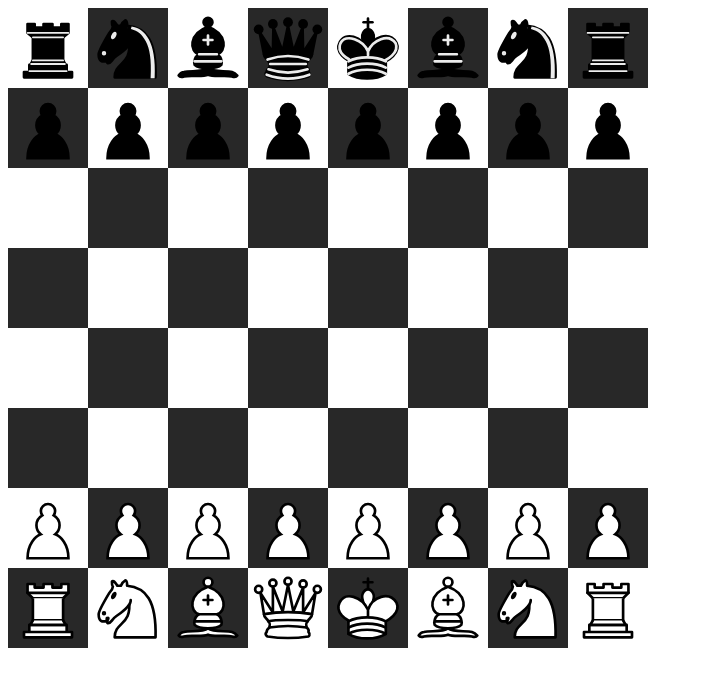
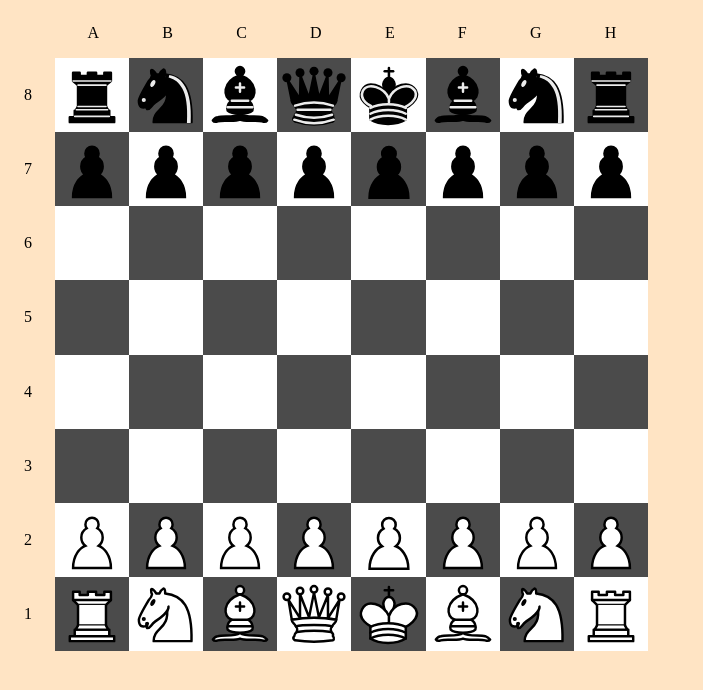
Before and after one commit to Martin-Velev/JuSt-Chess, a React (Create React App) app: page / in a window 1280 px wide. Shown: the top 690 px of the page, without its empty margins (0-703 px from the left). Built offline with nearby package versions, Linux system fonts and the light colour scheme.

Commit message:
rank and file notation; pawn moves; bishop moves

```diff
--- a/src/components/Board.tsx
+++ b/src/components/Board.tsx
@@ -7,12 +7,12 @@ import { Board, Square } from "../game/board";
 
 type BoardComponentProps = {
 	board: Board
+	onSqrClick: Function
 
 }
-export default function BoardComponent({board}: BoardComponentProps) {
+export default function BoardComponent({board, onSqrClick: onPieceClick}: BoardComponentProps) {
 	// const [board, setBoard] = useState()
 
-	console.log(board)
 	return (
 		<div className="board">
 			{board.grid.map((rank: Square[], i:number) => (
@@ -22,7 +22,7 @@ export default function BoardComponent({board}: BoardComponentProps) {
 					className="rank"
 				>
 					{rank.map((sqr) => (
-						<div key={sqr.id} id={sqr.id} className={`sqr ${sqr.color}`}>
+						<div onClick={e => onPieceClick(sqr)}  key={sqr.id} id={sqr.id} className={`sqr ${sqr.color}`}>
 							{sqr.piece && <PieceComponent piece={sqr.piece} />}
 						</div>
 					))}
--- a/src/components/Chess.tsx
+++ b/src/components/Chess.tsx
@@ -1,23 +1,64 @@
-import * as React from "react";
-import {useState} from 'react'
+import * as React from 'react'
+import { useState, useEffect } from 'react'
 import BoardComponent from './Board'
 import '../style/Chess.css'
-import { getBoardFromFEN } from "../game/utils";
-import { ChessGame } from "../game/game";
-import { FEN_STARTING_POSITION } from "../constants";
+import { getBoardFromFEN, positionFromCoordinates } from '../game/utils'
+import { ChessGame } from '../game/game'
+import { FEN_STARTING_POSITION, FILES, RANKS } from '../constants'
+import { Piece, Square } from '../game/board'
+import { generateLegalMoves } from '../game/move'
 
 export default function Chess() {
-	const [game, setGame] = useState(new ChessGame(getBoardFromFEN(FEN_STARTING_POSITION)))
-	if(!game || !game.board) {
+	const [game, setGame] = useState(
+		new ChessGame(getBoardFromFEN(FEN_STARTING_POSITION))
+	)
+	const [selectedPiece, setSelectedPiece] = useState(null)
+	const [originSquare, setOriginSquare] = useState(null)
+
+	if (!game || !game.board) {
 		return <div>NO GAME</div>
 	}
 
+	function handleSqrClick(sqr: Square) {
+		//TODO: check if move is valid
+		// Is it the right color to move
+		// Can the piece move that way
+		// Is it revealing check
+		// is it obstructed by a piece
+		// is it trying to capture a piece of the same color
 
+		const moves = generateLegalMoves(sqr.piece, game.board)
+		console.log('moves:', moves)
+		if (sqr.piece && selectedPiece === null) {
+			setSelectedPiece(sqr.piece)
+			setOriginSquare(sqr)
+		} else if (selectedPiece && originSquare) {
+			sqr.piece = selectedPiece
+			originSquare.piece = null
+			selectedPiece.position = sqr.id
+			setSelectedPiece(null)
+			setOriginSquare(null)
+		}
+	}
 
 	return (
-		<div className="Chess">
-			<div className="boardContainer">
-				<BoardComponent board={game.board}/>
+		<div id="Chess">
+			<div className="col">
+				<div className="fileNotation">
+					{FILES.map((file) => (
+						<div key={file}> {file} </div>
+					))}
+				</div>
+				<div className="row">
+					<div className="rankNotation">
+						{RANKS.map((rank) => (
+							<div key={rank}> {rank} </div>
+						))}
+					</div>
+					<div className="boardContainer">
+						<BoardComponent onSqrClick={handleSqrClick} board={game.board} />
+					</div>
+				</div>
 			</div>
 		</div>
 	)
--- a/src/game/game.ts
+++ b/src/game/game.ts
@@ -1,4 +1,4 @@
-import { Board } from './board'
+import { Board, Piece } from './board'
 
 export class ChessGame {
 	board: Board
--- /dev/null
+++ b/src/game/move.ts
@@ -0,0 +1,161 @@
+import { Board, Piece, Square } from './board'
+import { coordinatesFromPosition, positionFromCoordinates } from './utils'
+
+export class Move {
+	to: Square
+	from: Square
+	notation: string
+	piece: Piece
+	isCapture?: boolean
+}
+
+export function generateLegalMoves(piece: Piece, board: Board): Move[] {
+	if (!piece || !board) return
+	switch (piece.type) {
+		case 'Pawn':
+			return legalPawnMoves(piece, board)
+		case 'Bishop':
+			return legalBishopMoves(piece, board)
+		default:
+			return []
+	}
+	return []
+}
+
+function legalPawnMoves(piece: Piece, board: Board): Move[] {
+	if (piece.type !== 'Pawn') return null
+	const moves = []
+
+	const [iCur, jCur] = coordinatesFromPosition(piece.position)
+
+	const originSqr = board.grid[iCur][jCur]
+	const pawnDir = piece.color === 'white' ? -1 : +1
+
+	// Move one forward
+	// check if there's room ahead
+	let targetI = iCur + pawnDir
+	if (targetI < 7 && targetI > 0) {
+		const oneForward = new Move()
+		oneForward.from = originSqr
+		oneForward.to = board.grid[targetI][jCur]
+		if (!oneForward.to.piece) {
+			moves.push(oneForward)
+		}
+	}
+
+	// Move 2 forward
+	// check if there's room ahead
+	targetI = iCur + pawnDir * 2
+	if (targetI < 7 && targetI > 0) {
+		const initialRank = piece.color === 'white' ? 2 : 7
+		const isInitalRank = parseInt(piece.position.split('')[1]) === initialRank
+		const twoForward = new Move()
+		twoForward.from = originSqr
+		twoForward.to = board.grid[targetI][jCur]
+		if (isInitalRank && !twoForward.to.piece) {
+			moves.push(twoForward)
+		}
+	}
+
+	// Captures
+	targetI = iCur + pawnDir
+	if (targetI < 7 && targetI > 0) {
+		// CAPTURE LEFT
+		let targetJLeft = jCur - 1
+		if (targetJLeft > 0) {
+			const targetPiece = board.grid[targetI][targetJLeft].piece
+
+			if (targetPiece && targetPiece.color !== piece.color) {
+				const captureLeft = new Move()
+
+				captureLeft.from = originSqr
+				captureLeft.to = board.grid[targetI][targetJLeft]
+
+				moves.push(captureLeft)
+			}
+		}
+
+		let targetJRight = jCur + 1
+		if (targetJRight < 7) {
+			const targetPiece = board.grid[targetI][targetJRight].piece
+
+			if (targetPiece && targetPiece.color !== piece.color) {
+				const captureRight = new Move()
+
+				captureRight.from = originSqr
+				captureRight.to = board.grid[targetI][targetJRight]
+				moves.push(captureRight)
+			}
+		}
+	}
+
+	//En Passant
+
+	return moves
+}
+
+function legalBishopMoves(piece: Piece, board: Board): Move[] {
+	let moves: Move[] = []
+
+	if (piece.type !== 'Bishop') return null
+
+	const [iCur, jCur] = coordinatesFromPosition(piece.position)
+	const originSqr = board.grid[iCur][jCur]
+
+	function checkDiagonal(
+		[i, j]: [number, number],
+		[iIncr, jIncr]: [number, number],
+		board: Board
+	) {
+		const newI = i + iIncr
+		const newJ = j + jIncr
+		console.log('iIncr, jIncr', iIncr, jIncr)
+		console.log('newI, newJ', newI, newJ)
+		if (newI > 7 || newI < 0 || newJ > 7 || newJ < 0) {
+			return
+		}
+
+		console.log('recursive checking', positionFromCoordinates([newI, newJ]))
+
+		// if (i === iCur && j === jCur) return
+
+		const trgtSqr = board.grid[newI][newJ]
+		if (trgtSqr.piece) {
+			if (piece.color === trgtSqr.piece.color) {
+				// Same colored piece
+				return
+			} else {
+				// Opposite color piece (Capture)
+				let move: Move = new Move()
+				move.from = originSqr
+				move.to = board.grid[newI][newJ]
+				move.piece = piece
+				move.isCapture = true
+				moves.push(move)
+
+				return
+			}
+		} else {
+			let move: Move = new Move()
+			move.from = originSqr
+			move.to = board.grid[newI][newJ]
+			move.piece = piece
+			move.isCapture = false
+			moves.push(move)
+
+			checkDiagonal([newI, newJ], [iIncr, jIncr], board)
+		}
+	}
+	console.log('--------')
+
+	// top left
+	checkDiagonal([iCur, jCur], [-1, -1], board)
+	// top right
+	checkDiagonal([iCur, jCur], [-1, +1], board)
+	// bottom left
+	checkDiagonal([iCur, jCur], [+1, -1], board)
+	// bottom right
+	checkDiagonal([iCur, jCur], [+1, +1], board)
+
+	return moves
+}
--- a/src/game/utils.ts
+++ b/src/game/utils.ts
@@ -7,10 +7,8 @@ import { Board, Square } from './board'
  * @returns {Board} Board object
  */
 export function getBoardFromFEN(fen: string) {
-	console.log(fen)
 
 	const fields = fen.split(' ')
-	console.log('fields', fields)
 	// SETUP PIECES
 
 	const INITIAL_POSITION = fields[0]
@@ -77,7 +75,6 @@ export function positionFromCoordinates([i, j]: [number, number]): string {
 
 export function coordinatesFromPosition(position: string): [number, number] {
 	const [file, rank] = position.split('')
-	console.log(position, rank)
 	const i = 8 - RANKS.indexOf(parseInt(rank)) - 1
 	const j = FILES.indexOf(file)
 	return [i, j]
--- a/src/index.css
+++ b/src/index.css
@@ -3,3 +3,13 @@ body {
 	width: 100vw;
 	height: 100vh;
 }
+
+.row {
+	display: flex;
+	flex-flow: row;
+}
+
+.col {
+	display: flex;
+	flex-flow: column;
+}
--- a/src/index.tsx
+++ b/src/index.tsx
@@ -1,10 +1,11 @@
-import * as React from "react";
-import * as ReactDOM from "react-dom";
+import * as React from 'react'
+import { createRoot } from 'react-dom/client';
 import Chess from "./components/Chess";
+import './index.css'
 
-const root = (
+const root = createRoot(document.getElementById('root'))
+root.render(
 	<React.StrictMode>
 		<Chess />
 	</React.StrictMode>
 )
-ReactDOM.render(root, document.getElementById('root'))
--- a/src/style/Board.css
+++ b/src/style/Board.css
@@ -10,7 +10,6 @@
 	flex-flow: row;
 	width: 100%;
 	height: 12.5%;
-
 }
 
 .sqr {
@@ -22,5 +21,5 @@
 }
 
 .black {
-	background-color: rgb(40, 40, 40);
+	background-color: rgb(75, 75, 75);
 }
--- a/src/style/Chess.css
+++ b/src/style/Chess.css
@@ -1,3 +1,26 @@
 .boardContainer {
-	width: 80vmin;
+	width: 100%
 }
+
+#Chess {
+	width: 80vmin
+}
+
+.fileNotation {
+	margin-left: 3rem;
+	margin-top: 1rem;
+	margin-bottom: 1rem;
+	display: flex;
+	flex-flow: row;
+	justify-content: space-around;
+}
+
+.rankNotation {
+	/* margin-right: .5rem; */
+	width: 1rem;
+	margin-right: 1rem;
+	margin-left: 1rem;
+	display: flex;
+	flex-flow: column-reverse;
+	justify-content: space-around;
+}
```
